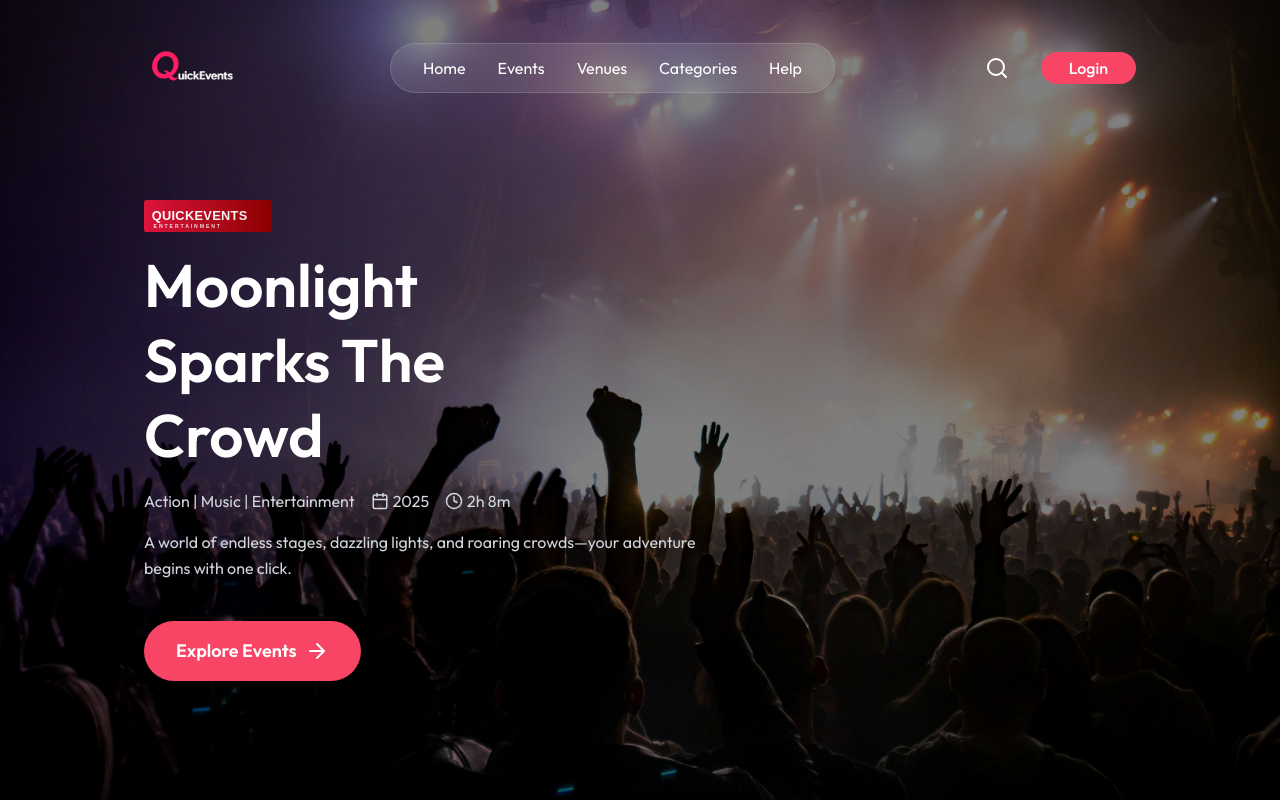
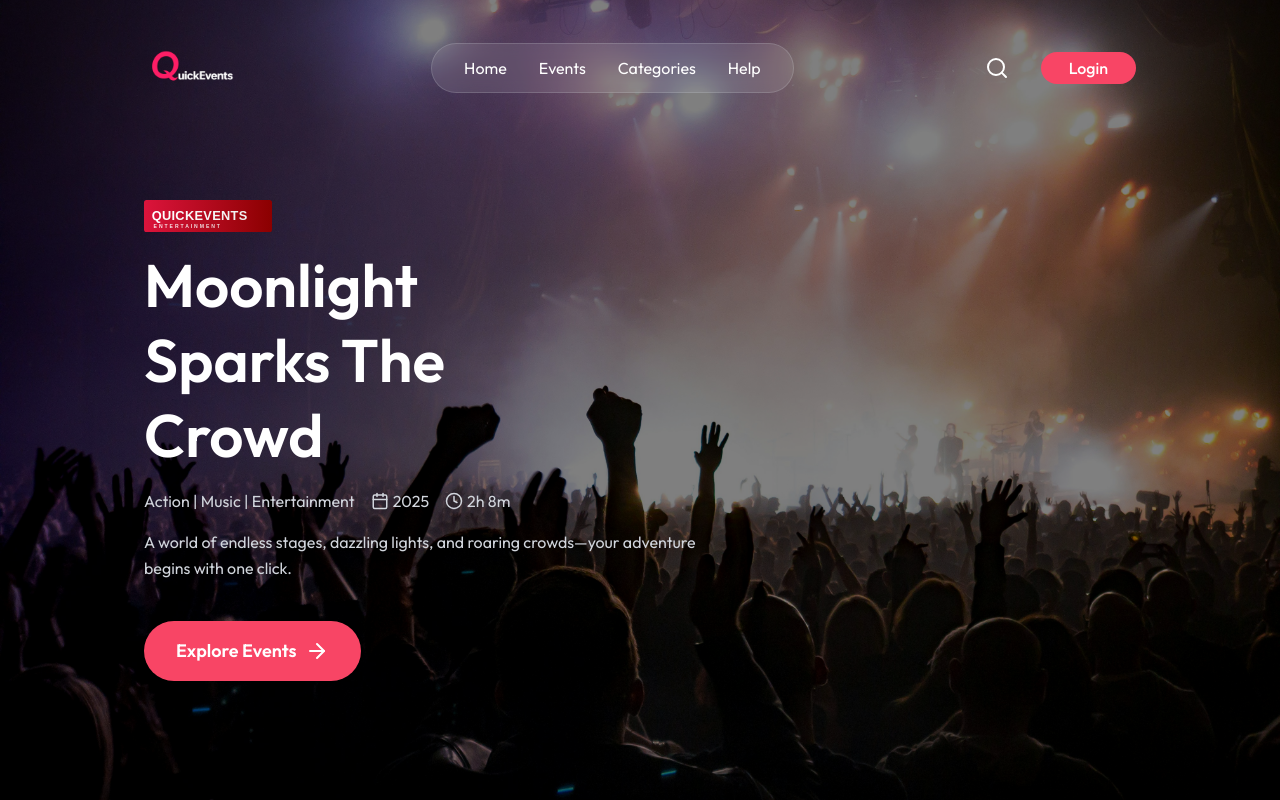
Before and after one commit to Stella-wach/Event-Project, a React (Vite) app in the folder client/: page / in a window 1280 px wide. Shown: the top 800 px of the page. Built offline with nearby package versions, Linux system fonts and the light colour scheme; no server answers.

Commit message:
Navbar: remove Venues link, point Categories to events page filter

```diff
--- a/client/src/components/Navbar.jsx
+++ b/client/src/components/Navbar.jsx
@@ -33,8 +33,7 @@ const Navbar = () => {
 
         <Link onClick={() => { scrollTo(0, 0); setIsOpen(false) }} to='/'>Home</Link>
         <Link onClick={() => { scrollTo(0, 0); setIsOpen(false) }} to='/events'>Events</Link>
-        <Link onClick={() => { scrollTo(0, 0); setIsOpen(false) }} to='/'>Venues</Link>
-        <Link onClick={() => { scrollTo(0, 0); setIsOpen(false) }} to='/'>Categories</Link>
+        <Link onClick={() => { scrollTo(0, 0); setIsOpen(false) }} to='/events'>Categories</Link>
 { favoriteEvents.length > 0 &&  <Link onClick={() => { scrollTo(0, 0); setIsOpen(false) }} to='/favorite'>Favorites</Link>}
         <Link onClick={() => { scrollTo(0, 0); setIsOpen(false) }} to='/help'>Help</Link>
       </div>
```
